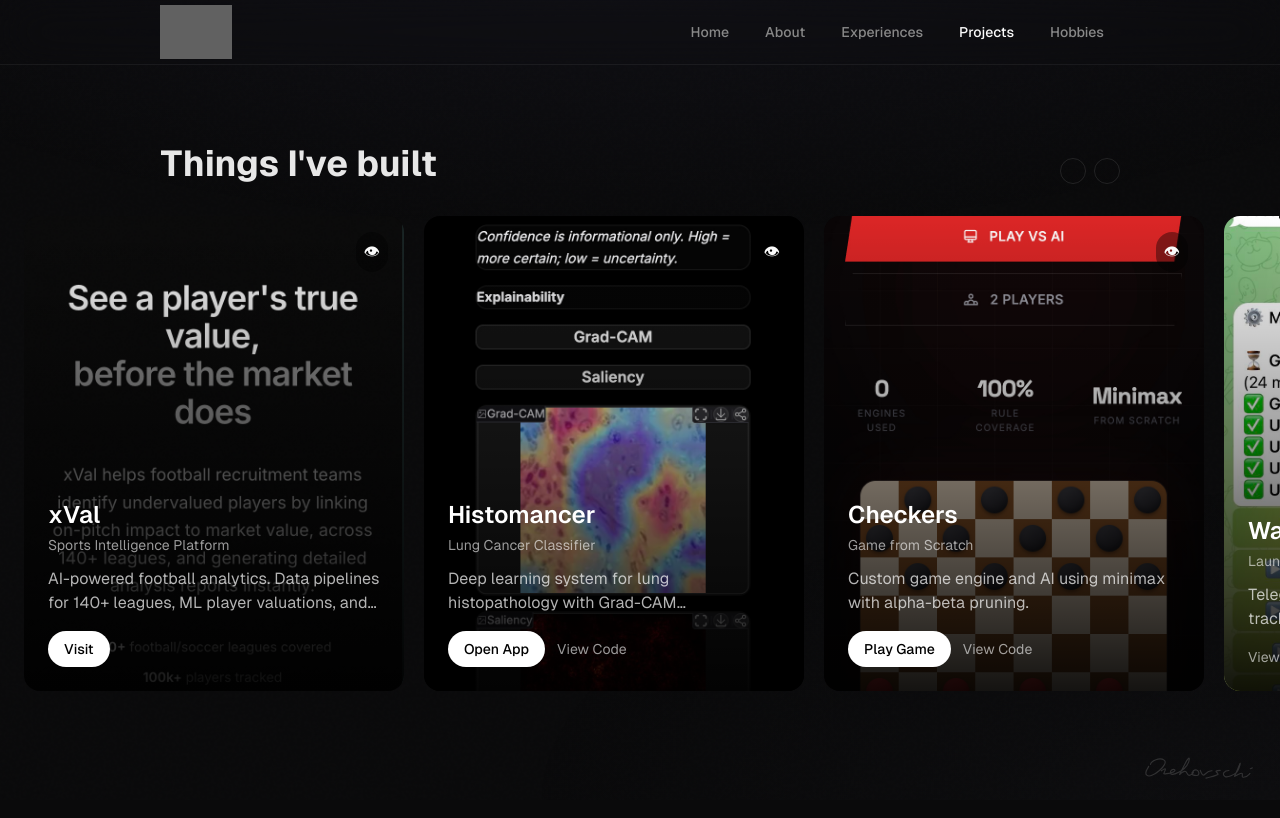
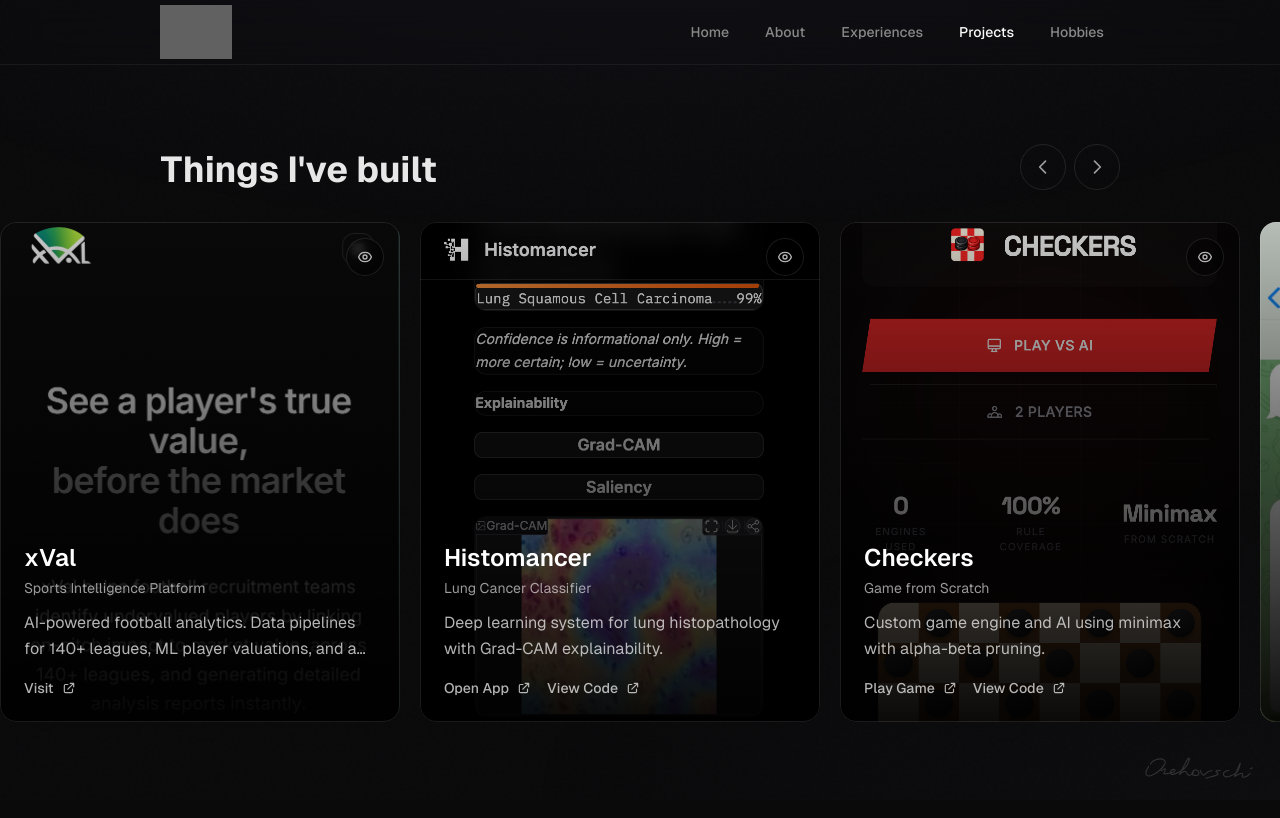
Before and after one commit to orehovschi/dotcom, a Next.js app: page /projects in a window 1280 px wide. Shown: the top 818 px of the page. Built offline with nearby package versions, Linux system fonts and the light colour scheme; grey boxes are pictures that could not be loaded.

Commit message:
Standardize projects page to match hobbies design

```diff
--- a/app/projects/page.tsx
+++ b/app/projects/page.tsx
@@ -157,144 +157,263 @@ export default function Projects() {
   ];
 
   const scroll = (direction: "left" | "right") => {
-    scrollRef.current?.scrollBy({
-      left: direction === "left" ? -400 : 400,
+    if (scrollRef.current) {
+      const scrollAmount = 400;
+      scrollRef.current.scrollBy({
+        left: direction === "left" ? -scrollAmount : scrollAmount,
         behavior: "smooth",
       });
+    }
   };
-
-  const PrimaryButton = ({
-    href,
-    children,
-  }: {
-    href: string;
-    children: React.ReactNode;
-  }) => (
-    <Link
-      href={href}
-      target="_blank"
-      className="px-4 py-2 rounded-full bg-white text-black text-sm font-medium hover:bg-white/90 transition-colors"
-    >
-      {children}
-    </Link>
-  );
 
   return (
     <div className="min-h-screen py-20">
-      <div className="section-container mb-8 flex items-end justify-between">
+      <div className="section-container">
+        {/* Header */}
+        <div className="flex items-end justify-between mb-8">
+          <div>
             <h1 className="text-3xl font-bold text-white/90 sm:text-4xl">
               Things I&apos;ve built
             </h1>
+          </div>
+
+          {/* Scroll controls */}
           <div className="hidden sm:flex gap-2">
-          <button onClick={() => scroll("left")} className="p-3 rounded-full border border-white/10" />
-          <button onClick={() => scroll("right")} className="p-3 rounded-full border border-white/10" />
+            <button
+              onClick={() => scroll("left")}
+              className="p-3 rounded-full border border-white/10 hover:border-white/20 hover:bg-white/5 transition-all"
+            >
+              <svg className="w-5 h-5 text-white/60" fill="none" viewBox="0 0 24 24" stroke="currentColor">
+                <path strokeLinecap="round" strokeLinejoin="round" strokeWidth={2} d="M15 19l-7-7 7-7" />
+              </svg>
+            </button>
+            <button
+              onClick={() => scroll("right")}
+              className="p-3 rounded-full border border-white/10 hover:border-white/20 hover:bg-white/5 transition-all"
+            >
+              <svg className="w-5 h-5 text-white/60" fill="none" viewBox="0 0 24 24" stroke="currentColor">
+                <path strokeLinecap="round" strokeLinejoin="round" strokeWidth={2} d="M9 5l7 7-7 7" />
+              </svg>
+            </button>
+          </div>
         </div>
       </div>
 
+      {/* Horizontal scroll container */}
       <div
         ref={scrollRef}
-        className="flex gap-5 overflow-x-auto pb-8 px-6 snap-x snap-mandatory"
+        className="flex gap-5 overflow-x-auto pb-8 px-6 lg:px-[calc((100vw-64rem)/2+2rem)] snap-x snap-mandatory scrollbar-hide"
+        style={{ scrollbarWidth: "none", msOverflowStyle: "none" }}
       >
         {projects.map((project, index) => (
           <div
             key={index}
-            className="relative flex-shrink-0 w-[380px] aspect-[4/5] rounded-2xl overflow-hidden"
+            className="group relative flex-shrink-0 w-[340px] sm:w-[400px] aspect-[4/5] rounded-2xl overflow-hidden snap-start"
           >
-            <Image src={project.image} alt={project.title} fill className="object-cover" />
-            <div className="absolute inset-0 bg-gradient-to-t from-black/90 via-black/40 to-transparent" />
+            {/* Image - object-top to show logos */}
+            <Image
+              src={project.image}
+              alt={project.title}
+              fill
+              className="object-cover object-top transition-all duration-700 group-hover:scale-105"
+            />
 
-            <div className="absolute inset-0 flex flex-col justify-end p-6">
+            {/* Gradient overlay - stronger for text readability */}
+            <div className="absolute inset-0 bg-gradient-to-t from-black/95 via-black/60 to-black/20 pointer-events-none" />
+
+            {/* Preview button - minimalistic eye icon like hobbies */}
+            <button
+              onClick={() => setPreviewIndex(index)}
+              className="absolute top-4 right-4 z-20 p-2.5 rounded-full bg-black/40 backdrop-blur-sm border border-white/10 hover:bg-black/60 hover:border-white/20 transition-all group/btn"
+              title="Preview details"
+            >
+              <svg className="w-4 h-4 text-white/70 group-hover/btn:text-white transition-colors" fill="none" viewBox="0 0 24 24" stroke="currentColor">
+                <path strokeLinecap="round" strokeLinejoin="round" strokeWidth={2} d="M15 12a3 3 0 11-6 0 3 3 0 016 0z" />
+                <path strokeLinecap="round" strokeLinejoin="round" strokeWidth={2} d="M2.458 12C3.732 7.943 7.523 5 12 5c4.478 0 8.268 2.943 9.542 7-1.274 4.057-5.064 7-9.542 7-4.477 0-8.268-2.943-9.542-7z" />
+              </svg>
+            </button>
+
+            {/* Content */}
+            <div className="absolute inset-0 flex flex-col justify-end p-6 z-10">
+              {(project.link || project.live) ? (
+                <Link
+                  href={project.live?.url || project.link || "#"}
+                  target="_blank"
+                  className="text-2xl font-semibold text-white mb-1 hover:text-white/80 transition-colors"
+                >
+                  {project.title}
+                </Link>
+              ) : (
                 <h3 className="text-2xl font-semibold text-white mb-1">
                   {project.title}
                 </h3>
+              )}
               <p className="text-sm text-white/60 mb-3">{project.subtitle}</p>
-              <p className="text-white/70 mb-4 line-clamp-2">
+              <p className="text-base text-white/70 leading-relaxed line-clamp-2 mb-4">
                 {project.description}
               </p>
 
-              <div className="flex gap-3 items-center">
+              {/* Links */}
+              <div className="flex flex-wrap items-center gap-4">
                 {project.live && (
-                  <PrimaryButton href={project.live.url}>
+                  <Link
+                    href={project.live.url}
+                    target="_blank"
+                    className="inline-flex items-center gap-2 text-sm font-medium text-white/70 hover:text-white transition-colors"
+                  >
                     {project.live.label}
-                  </PrimaryButton>
+                    <svg className="w-3.5 h-3.5" fill="none" viewBox="0 0 24 24" stroke="currentColor">
+                      <path strokeLinecap="round" strokeLinejoin="round" strokeWidth={2} d="M10 6H6a2 2 0 00-2 2v10a2 2 0 002 2h10a2 2 0 002-2v-4M14 4h6m0 0v6m0-6L10 14" />
+                    </svg>
+                  </Link>
                 )}
                 {!project.live && project.link && (
-                  <PrimaryButton href={project.link}>
+                  <Link
+                    href={project.link}
+                    target="_blank"
+                    className="inline-flex items-center gap-2 text-sm font-medium text-white/70 hover:text-white transition-colors"
+                  >
                     Visit
-                  </PrimaryButton>
+                    <svg className="w-3.5 h-3.5" fill="none" viewBox="0 0 24 24" stroke="currentColor">
+                      <path strokeLinecap="round" strokeLinejoin="round" strokeWidth={2} d="M10 6H6a2 2 0 00-2 2v10a2 2 0 002 2h10a2 2 0 002-2v-4M14 4h6m0 0v6m0-6L10 14" />
+                    </svg>
+                  </Link>
                 )}
                 {project.github && (
                   <Link
                     href={project.github}
                     target="_blank"
-                    className="text-white/60 text-sm hover:text-white transition-colors"
+                    className="inline-flex items-center gap-2 text-sm font-medium text-white/70 hover:text-white transition-colors"
                   >
                     View Code
+                    <svg className="w-3.5 h-3.5" fill="none" viewBox="0 0 24 24" stroke="currentColor">
+                      <path strokeLinecap="round" strokeLinejoin="round" strokeWidth={2} d="M10 6H6a2 2 0 00-2 2v10a2 2 0 002 2h10a2 2 0 002-2v-4M14 4h6m0 0v6m0-6L10 14" />
+                    </svg>
                   </Link>
                 )}
                 {project.privateNote && (
-                  <span className="text-white/40 text-sm italic">
+                  <span className="text-sm text-white/40 italic">
                     {project.privateNote}
                   </span>
                 )}
               </div>
+            </div>
 
-              <button
-                onClick={() => setPreviewIndex(index)}
-                className="absolute top-4 right-4 p-2 rounded-full bg-black/40"
-              >
-                👁
-              </button>
-            </div>
+            {/* Border */}
+            <div className="absolute inset-0 rounded-2xl ring-1 ring-inset ring-white/10 pointer-events-none" />
           </div>
         ))}
       </div>
 
+      {/* Preview Modal - matching hobbies style */}
       {previewIndex !== null && (
         <div
-          className="fixed inset-0 bg-black/80 flex items-center justify-center p-4 z-50"
+          className="fixed inset-0 z-50 flex items-center justify-center p-4 bg-black/80 backdrop-blur-sm"
           onClick={() => setPreviewIndex(null)}
         >
           <div
-            className="bg-[#0a0a0a] rounded-2xl max-w-2xl w-full p-6"
+            className="relative w-full max-w-2xl max-h-[90vh] overflow-y-auto bg-[#0a0a0a] rounded-2xl border border-white/10"
             onClick={(e) => e.stopPropagation()}
           >
-            <h2 className="text-2xl text-white mb-2">
+            {/* Close button */}
+            <button
+              onClick={() => setPreviewIndex(null)}
+              className="absolute top-4 right-4 z-10 p-2 rounded-full bg-white/5 hover:bg-white/10 transition-colors"
+            >
+              <svg className="w-5 h-5 text-white/70" fill="none" viewBox="0 0 24 24" stroke="currentColor">
+                <path strokeLinecap="round" strokeLinejoin="round" strokeWidth={2} d="M6 18L18 6M6 6l12 12" />
+              </svg>
+            </button>
+
+            {/* Modal content */}
+            <div className="p-6 sm:p-8">
+              {/* Header */}
+              <div className="flex items-start gap-4 mb-6">
+                <div className="relative w-16 h-16 rounded-xl overflow-hidden flex-shrink-0">
+                  <Image
+                    src={projects[previewIndex].image}
+                    alt={projects[previewIndex].title}
+                    fill
+                    className="object-cover object-top"
+                  />
+                </div>
+                <div>
+                  <h2 className="text-2xl font-semibold text-white">
                     {projects[previewIndex].title}
                   </h2>
-            <p className="text-white/60 mb-4">
-              {projects[previewIndex].subtitle}
+                  <p className="text-white/60 mt-1">{projects[previewIndex].subtitle}</p>
+                  <p className="text-sm text-white/40 mt-1">{projects[previewIndex].details.role}</p>
+                </div>
+              </div>
+
+              {/* Description */}
+              <div className="mb-6">
+                <p className="text-white/70 leading-relaxed">
+                  {projects[previewIndex].description}
                 </p>
+              </div>
 
-            <ul className="space-y-2 mb-6">
-              {projects[previewIndex].details.highlights.map((h, i) => (
-                <li key={i} className="text-white/70">
-                  • {h}
+              {/* Highlights */}
+              <div className="mb-6">
+                <h3 className="text-sm font-medium text-white/50 uppercase tracking-wider mb-3">
+                  Highlights
+                </h3>
+                <ul className="space-y-3">
+                  {projects[previewIndex].details.highlights.map((highlight, i) => (
+                    <li key={i} className="flex gap-3 text-white/70 leading-relaxed">
+                      <span className="text-white/40 mt-1">›</span>
+                      <span>{highlight}</span>
                     </li>
                   ))}
                 </ul>
+              </div>
 
-            <div className="flex gap-3">
+              {/* Impact */}
+              <div className="p-4 rounded-xl bg-white/[0.02] border border-white/[0.06]">
+                <p className="text-white/60 italic leading-relaxed">
+                  &ldquo;{projects[previewIndex].details.impact}&rdquo;
+                </p>
+              </div>
+
+              {/* Links */}
+              <div className="flex flex-wrap gap-3 mt-6">
                 {projects[previewIndex].live && (
-                <PrimaryButton href={projects[previewIndex].live!.url}>
-                  {projects[previewIndex].live!.label}
-                </PrimaryButton>
+                  <Link
+                    href={projects[previewIndex].live.url}
+                    target="_blank"
+                    className="inline-flex items-center gap-2 px-4 py-2 rounded-full bg-white text-black text-sm font-medium hover:bg-white/90 transition-colors"
+                  >
+                    {projects[previewIndex].live.label}
+                    <svg className="w-4 h-4" fill="none" viewBox="0 0 24 24" stroke="currentColor">
+                      <path strokeLinecap="round" strokeLinejoin="round" strokeWidth={2} d="M10 6H6a2 2 0 00-2 2v10a2 2 0 002 2h10a2 2 0 002-2v-4M14 4h6m0 0v6m0-6L10 14" />
+                    </svg>
+                  </Link>
                 )}
-              {!projects[previewIndex].live &&
-                projects[previewIndex].link && (
-                  <PrimaryButton href={projects[previewIndex].link}>
-                    Visit
-                  </PrimaryButton>
+                {!projects[previewIndex].live && projects[previewIndex].link && (
+                  <Link
+                    href={projects[previewIndex].link}
+                    target="_blank"
+                    className="inline-flex items-center gap-2 px-4 py-2 rounded-full bg-white text-black text-sm font-medium hover:bg-white/90 transition-colors"
+                  >
+                    Visit Project
+                    <svg className="w-4 h-4" fill="none" viewBox="0 0 24 24" stroke="currentColor">
+                      <path strokeLinecap="round" strokeLinejoin="round" strokeWidth={2} d="M10 6H6a2 2 0 00-2 2v10a2 2 0 002 2h10a2 2 0 002-2v-4M14 4h6m0 0v6m0-6L10 14" />
+                    </svg>
+                  </Link>
                 )}
                 {projects[previewIndex].github && (
                   <Link
                     href={projects[previewIndex].github}
                     target="_blank"
-                  className="px-4 py-2 rounded-full border border-white/20 text-white/70 text-sm hover:bg-white/5 transition-colors"
+                    className="inline-flex items-center gap-2 px-4 py-2 rounded-full border border-white/20 text-white/70 text-sm font-medium hover:bg-white/5 hover:text-white transition-colors"
                   >
                     View Code
+                    <svg className="w-4 h-4" fill="none" viewBox="0 0 24 24" stroke="currentColor">
+                      <path strokeLinecap="round" strokeLinejoin="round" strokeWidth={2} d="M10 6H6a2 2 0 00-2 2v10a2 2 0 002 2h10a2 2 0 002-2v-4M14 4h6m0 0v6m0-6L10 14" />
+                    </svg>
                   </Link>
                 )}
+              </div>
             </div>
           </div>
         </div>
```
Lines whose indentation alone changed are shown as unchanged.
